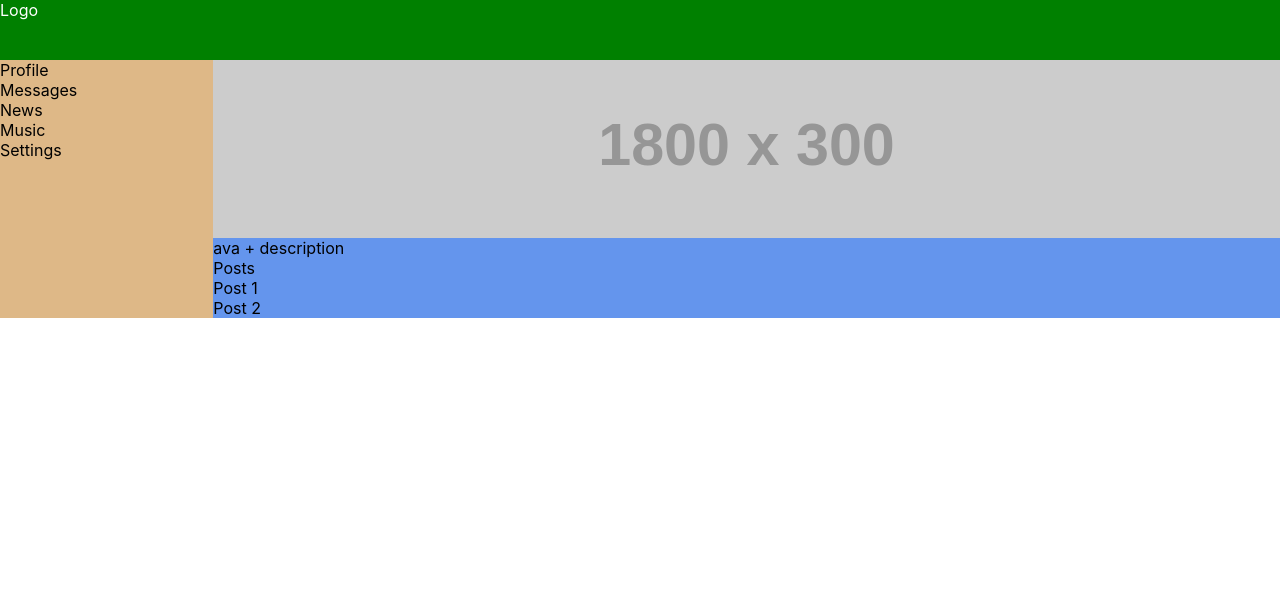
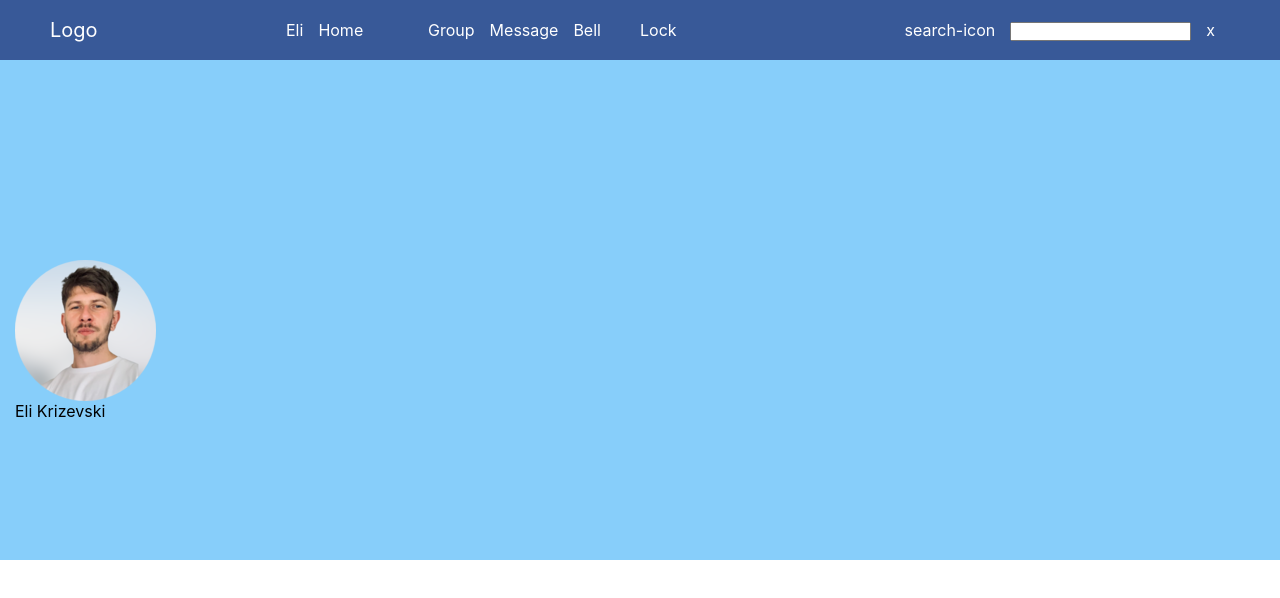
Before and after one commit to Lateralus-lab/social-media, a React (Create React App) app: page / in a window 1280 px wide. Shown: the top 598 px of the page. Built offline with nearby package versions, Linux system fonts and the light colour scheme.

Commit message:
added ui for top section

```diff
--- a/src/App.js
+++ b/src/App.js
@@ -1,54 +1,26 @@
 import React from 'react';
 import styled from 'styled-components';
+// Import components
+import Header from './components/Header';
+import Nav from './components/Nav';
+import Profile from './components/Profile';
 
 const App = () => {
   return (
     <WrapApp>
-      <Header>
-        <div>Logo</div>
-      </Header>
-      <Nav>
-        <ul>
-          <li>Profile</li>
-          <li>Messages</li>
-          <li>News</li>
-          <li>Music</li>
-          <li>Settings</li>
-        </ul>
-      </Nav>
-      <Content>
-        <img src="https://via.placeholder.com/1800x300/0000FF/808080"></img>
-        <div>ava + description</div>
-        <div>Posts</div>
-        <div>Post 1</div>
-        <div>Post 2</div>
-      </Content>
+      <Header />
+      {/* <Nav /> */}
+      <Profile />
     </WrapApp>
   );
 };
 
 const WrapApp = styled.div`
   display: grid;
-  grid-template-areas: 'h h' 'n c';
+  grid-template-areas: 'h h' 'c c';
   grid-template-rows: 60px 1fr;
   grid-template-columns: 2fr 10fr;
   // grid-gap: 10px;
 `;
 
-const Header = styled.div`
-  grid-area: h;
-  background-color: green;
-  color: #ffffff;
-`;
-
-const Nav = styled.div`
-  grid-area: n;
-  background-color: burlywood;
-`;
-
-const Content = styled.div`
-  grid-area: c;
-  background-color: cornflowerblue;
-`;
-
 export default App;
--- /dev/null
+++ b/src/components/Header.jsx
@@ -0,0 +1,80 @@
+import React from 'react';
+import styled from 'styled-components';
+
+const Header = () => {
+  return (
+    <HeaderStyled>
+      <div className="logo">Logo</div>
+      <div className="header-user">
+        <ul>
+          <li>Eli</li>
+          <li>Home</li>
+        </ul>
+      </div>
+      <div className="header-options">
+        <ul>
+          <li>Group</li>
+          <li>Message</li>
+          <li>Bell</li>
+        </ul>
+      </div>
+      <div className="header-lock">Lock</div>
+      <div className="header-search">
+        <ul>
+          <li>search-icon</li>
+          <li>
+            <input type="text" />
+          </li>
+          <li>x</li>
+        </ul>
+      </div>
+    </HeaderStyled>
+  );
+};
+
+const HeaderStyled = styled.div`
+  display: grid;
+  grid-template-columns: 20% 10% 20% 20% 30%;
+  grid-area: h;
+  padding: 0 50px;
+  background-color: #385998;
+  color: #ffffff;
+
+  div {
+    ul > li {
+      display: inline-block;
+      margin-right: 15px;
+    }
+  }
+
+  .logo {
+    display: flex;
+    align-items: center;
+    font-size: 20px;
+    color: #ffffff;
+  }
+
+  .header-user {
+    display: flex;
+    align-items: center;
+  }
+
+  .header-options {
+    display: flex;
+    align-items: center;
+    justify-self: center;
+  }
+
+  .header-lock {
+    display: flex;
+    align-items: center;
+  }
+
+  .header-search {
+    display: flex;
+    align-items: center;
+    justify-self: end;
+  }
+`;
+
+export default Header;
--- /dev/null
+++ b/src/components/Nav.jsx
@@ -0,0 +1,23 @@
+import React from 'react';
+import styled from 'styled-components';
+
+const Nav = () => {
+  return (
+    <NavStyled>
+      <ul>
+        <li>Profile</li>
+        <li>Messages</li>
+        <li>News</li>
+        <li>Music</li>
+        <li>Settings</li>
+      </ul>
+    </NavStyled>
+  );
+};
+
+const NavStyled = styled.div`
+  grid-area: n;
+  background-color: burlywood;
+`;
+
+export default Nav;
--- /dev/null
+++ b/src/components/Profile.jsx
@@ -0,0 +1,34 @@
+import React from 'react';
+import styled from 'styled-components';
+import profile from '../images/profile.png';
+
+const Profile = () => {
+  return (
+    <ProfileStyled>
+      <div className="user">
+        <div className="user-img">
+          <img src={profile} alt="profile" />
+        </div>
+        <div className="user-name">Eli Krizevski</div>
+      </div>
+    </ProfileStyled>
+  );
+};
+
+const ProfileStyled = styled.div`
+  grid-area: c;
+  margin: 0 auto;
+  padding: 200px 15px 90px 15px;
+  height: 500px;
+  width: 100%;
+  background-color: lightskyblue;
+  // background: url(../images/bg.jpg);
+  // background-repeat: repeat;
+  // background-size: cover;
+
+  .user {
+    width: 100%;
+  }
+`;
+
+export default Profile;
```
Also changed, not shown: src/images/bg.jpg (added), src/images/profile.png (added).
